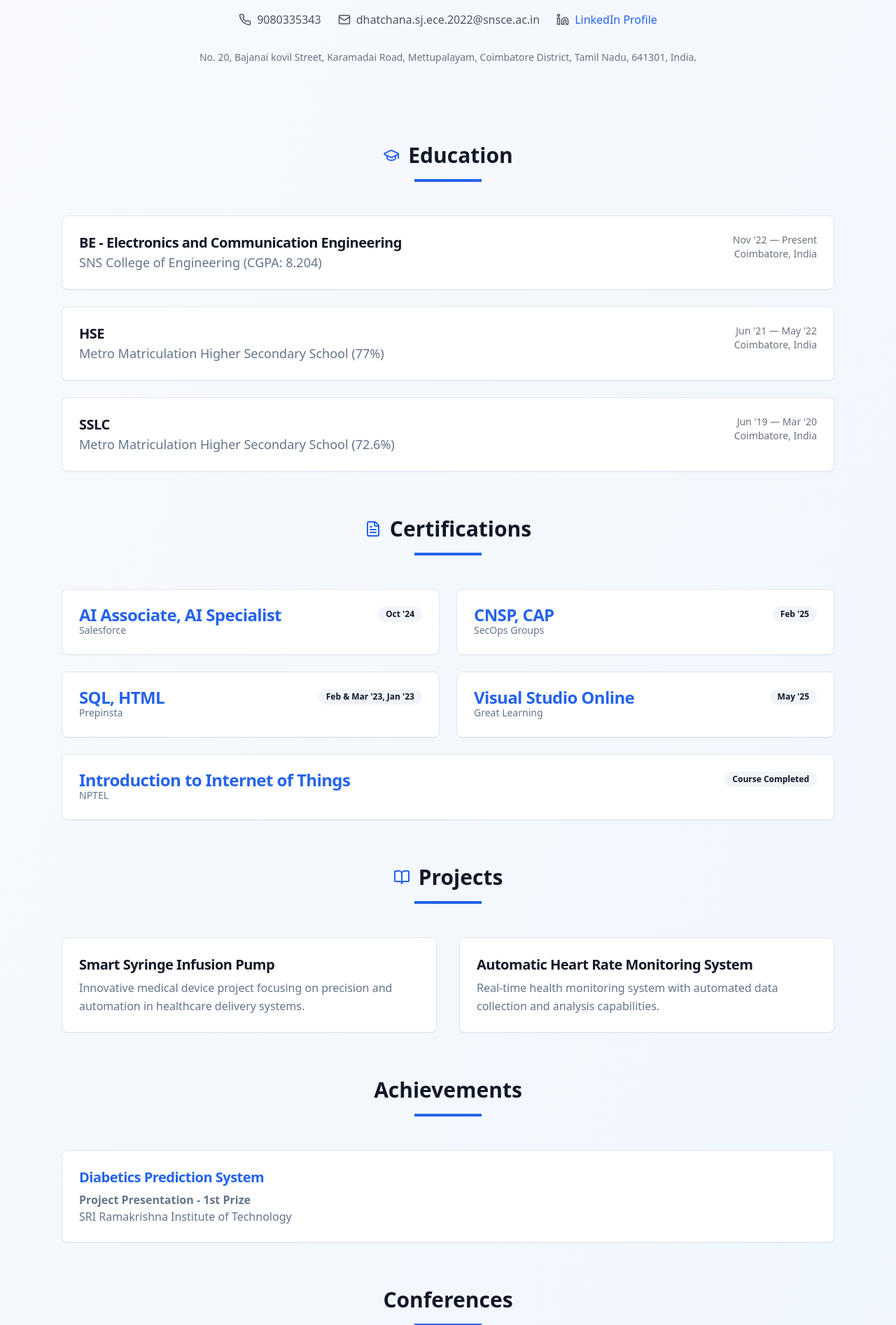
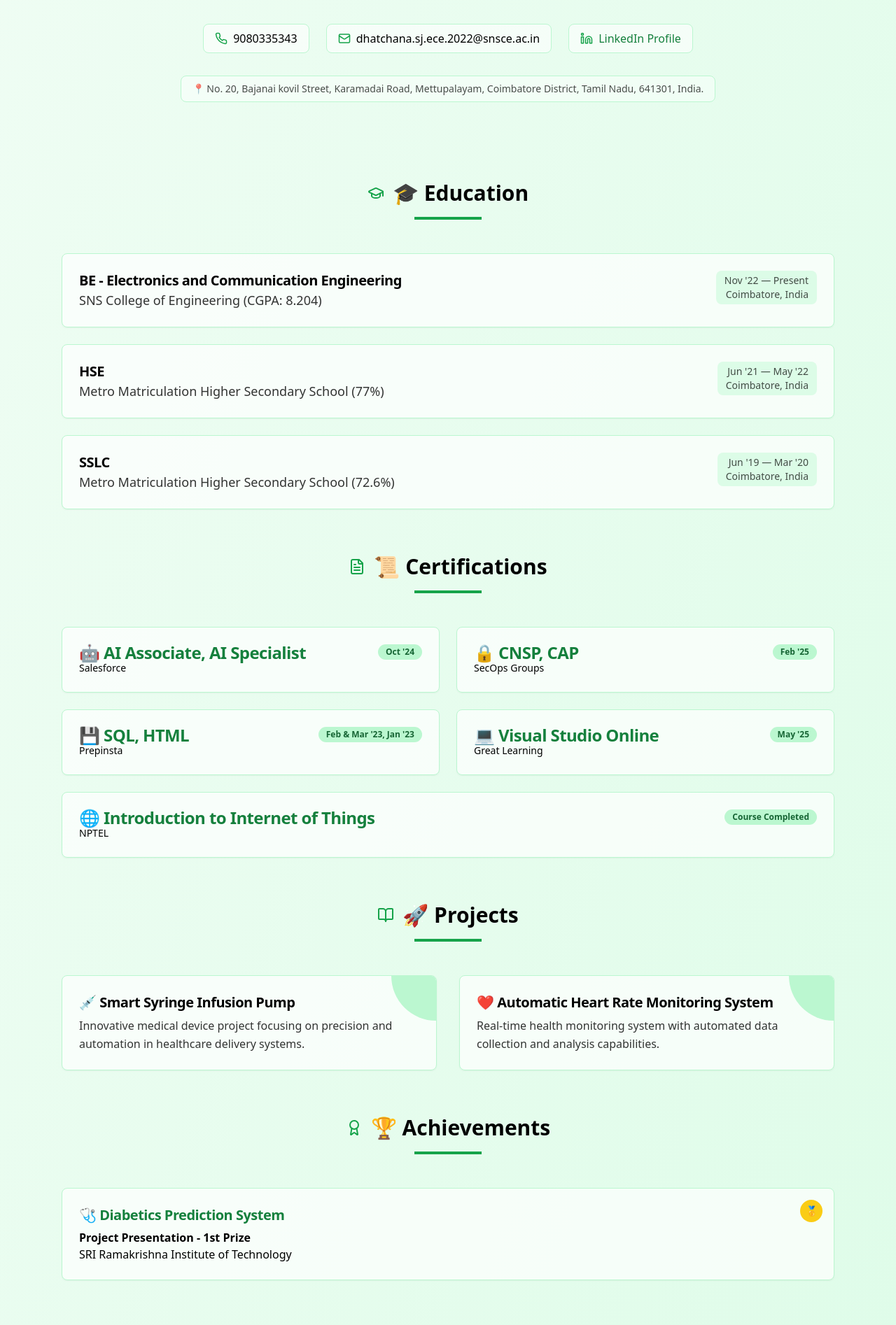
Before and after one commit to Dhatchana06/dhatchu-portfolio, a React (Vite) app: page / in a window 1280 px wide. Shown: the part 540-2434 px from the top of the page at 70% size. Built offline with nearby package versions, Linux system fonts and the light colour scheme.

Commit message:
Change background and text colors
Modify the background color to mild green and text color to black. Make other changes to make the portfolio unique.

```diff
--- a/src/pages/Index.tsx
+++ b/src/pages/Index.tsx
@@ -1,12 +1,13 @@
+
 import { Button } from "@/components/ui/button";
 import { Card, CardContent, CardDescription, CardHeader, CardTitle } from "@/components/ui/card";
 import { Badge } from "@/components/ui/badge";
 import { Separator } from "@/components/ui/separator";
-import { Mail, Phone, Linkedin, GraduationCap, User, BookOpen, FileText } from "lucide-react";
+import { Mail, Phone, Linkedin, GraduationCap, User, BookOpen, FileText, Code, Globe, Award } from "lucide-react";
 
 const Index = () => {
   return (
-    <div className="min-h-screen bg-gradient-to-br from-slate-50 to-blue-50">
+    <div className="min-h-screen bg-gradient-to-br from-green-50 to-green-100">
       {/* Hero Section */}
       <section className="relative px-6 py-20 text-center">
         <div className="max-w-4xl mx-auto">
@@ -17,44 +18,49 @@ const Index = () => {
                 <img
                   src="/lovable-uploads/e53b5026-ad3f-4094-bb08-0fb7aea086d6.png"
                   alt="Dhatchana S J"
-                  className="w-48 h-48 rounded-full object-cover border-4 border-white shadow-lg"
+                  className="w-48 h-48 rounded-full object-cover border-4 border-green-300 shadow-xl hover:shadow-2xl transition-shadow duration-300"
                 />
-                <div className="absolute inset-0 rounded-full bg-gradient-to-tr from-blue-600/20 to-transparent"></div>
+                <div className="absolute inset-0 rounded-full bg-gradient-to-tr from-green-500/20 to-transparent"></div>
+                <div className="absolute -top-2 -right-2 w-8 h-8 bg-green-500 rounded-full flex items-center justify-center">
+                  <Code className="w-4 h-4 text-white" />
+                </div>
               </div>
             </div>
 
-            <h1 className="text-5xl md:text-6xl font-bold text-gray-900 mb-4">
+            <h1 className="text-5xl md:text-6xl font-bold text-black mb-4 tracking-tight">
               Dhatchana S J
             </h1>
-            <p className="text-xl md:text-2xl text-blue-600 mb-6 font-medium">
-              Innovative Aspiring Thinker
-            </p>
-            <p className="text-lg text-gray-600 mb-8 max-w-2xl mx-auto leading-relaxed">
+            <div className="relative inline-block mb-6">
+              <p className="text-xl md:text-2xl text-green-700 font-semibold bg-green-200/50 px-6 py-2 rounded-full border border-green-300">
+                💡 Innovative Aspiring Thinker
+              </p>
+            </div>
+            <p className="text-lg text-black/80 mb-8 max-w-2xl mx-auto leading-relaxed font-medium">
               To have a growth oriented and challenging career, where I can contribute my knowledge
               and skills to the organization and enhance my experience through continuous learning and teamwork.
             </p>
 
             {/* Contact Info */}
-            <div className="flex flex-wrap justify-center gap-6 mb-8 text-gray-600">
-              <div className="flex items-center gap-2">
-                <Phone size={18} />
-                <span>9080335343</span>
+            <div className="flex flex-wrap justify-center gap-6 mb-8 text-black">
+              <div className="flex items-center gap-2 bg-white/60 px-4 py-2 rounded-lg border border-green-200 hover:bg-white/80 transition-colors">
+                <Phone size={18} className="text-green-600" />
+                <span className="font-medium">9080335343</span>
               </div>
-              <div className="flex items-center gap-2">
-                <Mail size={18} />
-                <span>dhatchana.sj.ece.2022@snsce.ac.in</span>
+              <div className="flex items-center gap-2 bg-white/60 px-4 py-2 rounded-lg border border-green-200 hover:bg-white/80 transition-colors">
+                <Mail size={18} className="text-green-600" />
+                <span className="font-medium">dhatchana.sj.ece.2022@snsce.ac.in</span>
               </div>
-              <div className="flex items-center gap-2">
-                <Linkedin size={18} />
+              <div className="flex items-center gap-2 bg-white/60 px-4 py-2 rounded-lg border border-green-200 hover:bg-white/80 transition-colors">
+                <Linkedin size={18} className="text-green-600" />
                 <a href="https://www.linkedin.com/in/dhatchanasampathkumar-sns"
-                   className="text-blue-600 hover:text-blue-800 transition-colors">
+                   className="text-green-700 hover:text-green-900 transition-colors font-medium">
                   LinkedIn Profile
                 </a>
               </div>
             </div>
 
-            <p className="text-sm text-gray-500 mb-8">
-              No. 20, Bajanai kovil Street, Karamadai Road, Mettupalayam, Coimbatore District, Tamil Nadu, 641301, India.
+            <p className="text-sm text-black/70 mb-8 bg-white/40 inline-block px-4 py-2 rounded-lg border border-green-200">
+              📍 No. 20, Bajanai kovil Street, Karamadai Road, Mettupalayam, Coimbatore District, Tamil Nadu, 641301, India.
             </p>
           </div>
         </div>
@@ -64,26 +70,26 @@ const Index = () => {
         {/* Education Section */}
         <section className="mb-16">
           <div className="text-center mb-12">
-            <h2 className="text-3xl font-bold text-gray-900 mb-4 flex items-center justify-center gap-3">
-              <GraduationCap className="text-blue-600" />
-              Education
+            <h2 className="text-3xl font-bold text-black mb-4 flex items-center justify-center gap-3">
+              <GraduationCap className="text-green-600" />
+              🎓 Education
             </h2>
-            <Separator className="w-24 mx-auto bg-blue-600 h-1" />
+            <Separator className="w-24 mx-auto bg-green-600 h-1" />
           </div>
 
           <div className="space-y-6">
-            <Card className="hover:shadow-lg transition-shadow duration-300">
+            <Card className="hover:shadow-lg transition-shadow duration-300 bg-white/70 border-green-200">
               <CardHeader>
                 <div className="flex justify-between items-start">
                   <div>
-                    <CardTitle className="text-xl text-gray-900">
+                    <CardTitle className="text-xl text-black">
                       BE - Electronics and Communication Engineering
                     </CardTitle>
-                    <CardDescription className="text-lg">
+                    <CardDescription className="text-lg text-black/80">
                       SNS College of Engineering (CGPA: 8.204)
                     </CardDescription>
                   </div>
-                  <div className="text-right text-sm text-gray-500">
+                  <div className="text-right text-sm text-black/70 bg-green-100 px-3 py-1 rounded-lg">
                     <div className="font-medium">Nov '22 — Present</div>
                     <div>Coimbatore, India</div>
                   </div>
@@ -91,16 +97,16 @@ const Index = () => {
               </CardHeader>
             </Card>
 
-            <Card className="hover:shadow-lg transition-shadow duration-300">
+            <Card className="hover:shadow-lg transition-shadow duration-300 bg-white/70 border-green-200">
               <CardHeader>
                 <div className="flex justify-between items-start">
                   <div>
-                    <CardTitle className="text-xl text-gray-900">HSE</CardTitle>
-                    <CardDescription className="text-lg">
+                    <CardTitle className="text-xl text-black">HSE</CardTitle>
+                    <CardDescription className="text-lg text-black/80">
                       Metro Matriculation Higher Secondary School (77%)
                     </CardDescription>
                   </div>
-                  <div className="text-right text-sm text-gray-500">
+                  <div className="text-right text-sm text-black/70 bg-green-100 px-3 py-1 rounded-lg">
                     <div className="font-medium">Jun '21 — May '22</div>
                     <div>Coimbatore, India</div>
                   </div>
@@ -108,16 +114,16 @@ const Index = () => {
               </CardHeader>
             </Card>
 
-            <Card className="hover:shadow-lg transition-shadow duration-300">
+            <Card className="hover:shadow-lg transition-shadow duration-300 bg-white/70 border-green-200">
               <CardHeader>
                 <div className="flex justify-between items-start">
                   <div>
-                    <CardTitle className="text-xl text-gray-900">SSLC</CardTitle>
-                    <CardDescription className="text-lg">
+                    <CardTitle className="text-xl text-black">SSLC</CardTitle>
+                    <CardDescription className="text-lg text-black/80">
                       Metro Matriculation Higher Secondary School (72.6%)
                     </CardDescription>
                   </div>
-                  <div className="text-right text-sm text-gray-500">
+                  <div className="text-right text-sm text-black/70 bg-green-100 px-3 py-1 rounded-lg">
                     <div className="font-medium">Jun '19 — Mar '20</div>
                     <div>Coimbatore, India</div>
                   </div>
@@ -130,70 +136,70 @@ const Index = () => {
         {/* Certifications Section */}
         <section className="mb-16">
           <div className="text-center mb-12">
-            <h2 className="text-3xl font-bold text-gray-900 mb-4 flex items-center justify-center gap-3">
-              <FileText className="text-blue-600" />
-              Certifications
+            <h2 className="text-3xl font-bold text-black mb-4 flex items-center justify-center gap-3">
+              <FileText className="text-green-600" />
+              📜 Certifications
             </h2>
-            <Separator className="w-24 mx-auto bg-blue-600 h-1" />
+            <Separator className="w-24 mx-auto bg-green-600 h-1" />
           </div>
 
           <div className="grid md:grid-cols-2 gap-6">
-            <Card className="hover:shadow-lg transition-shadow duration-300">
+            <Card className="hover:shadow-lg transition-shadow duration-300 bg-white/70 border-green-200">
               <CardHeader>
                 <div className="flex justify-between items-start">
                   <div>
-                    <CardTitle className="text-blue-600">AI Associate, AI Specialist</CardTitle>
-                    <CardDescription>Salesforce</CardDescription>
+                    <CardTitle className="text-green-700">🤖 AI Associate, AI Specialist</CardTitle>
+                    <CardDescription className="text-black">Salesforce</CardDescription>
                   </div>
-                  <Badge variant="secondary">Oct '24</Badge>
+                  <Badge variant="secondary" className="bg-green-200 text-green-800">Oct '24</Badge>
                 </div>
               </CardHeader>
             </Card>
 
-            <Card className="hover:shadow-lg transition-shadow duration-300">
+            <Card className="hover:shadow-lg transition-shadow duration-300 bg-white/70 border-green-200">
               <CardHeader>
                 <div className="flex justify-between items-start">
                   <div>
-                    <CardTitle className="text-blue-600">CNSP, CAP</CardTitle>
-                    <CardDescription>SecOps Groups</CardDescription>
+                    <CardTitle className="text-green-700">🔒 CNSP, CAP</CardTitle>
+                    <CardDescription className="text-black">SecOps Groups</CardDescription>
                   </div>
-                  <Badge variant="secondary">Feb '25</Badge>
+                  <Badge variant="secondary" className="bg-green-200 text-green-800">Feb '25</Badge>
                 </div>
               </CardHeader>
             </Card>
 
-            <Card className="hover:shadow-lg transition-shadow duration-300">
+            <Card className="hover:shadow-lg transition-shadow duration-300 bg-white/70 border-green-200">
               <CardHeader>
                 <div className="flex justify-between items-start">
                   <div>
-                    <CardTitle className="text-blue-600">SQL, HTML</CardTitle>
-                    <CardDescription>Prepinsta</CardDescription>
+                    <CardTitle className="text-green-700">💾 SQL, HTML</CardTitle>
+                    <CardDescription className="text-black">Prepinsta</CardDescription>
                   </div>
-                  <Badge variant="secondary">Feb & Mar '23, Jan '23</Badge>
+                  <Badge variant="secondary" className="bg-green-200 text-green-800">Feb & Mar '23, Jan '23</Badge>
                 </div>
               </CardHeader>
             </Card>
 
-            <Card className="hover:shadow-lg transition-shadow duration-300">
+            <Card className="hover:shadow-lg transition-shadow duration-300 bg-white/70 border-green-200">
               <CardHeader>
                 <div className="flex justify-between items-start">
                   <div>
-                    <CardTitle className="text-blue-600">Visual Studio Online</CardTitle>
-                    <CardDescription>Great Learning</CardDescription>
+                    <CardTitle className="text-green-700">💻 Visual Studio Online</CardTitle>
+                    <CardDescription className="text-black">Great Learning</CardDescription>
                   </div>
-                  <Badge variant="secondary">May '25</Badge>
+                  <Badge variant="secondary" className="bg-green-200 text-green-800">May '25</Badge>
                 </div>
               </CardHeader>
             </Card>
 
-            <Card className="hover:shadow-lg transition-shadow duration-300 md:col-span-2">
+            <Card className="hover:shadow-lg transition-shadow duration-300 bg-white/70 border-green-200 md:col-span-2">
               <CardHeader>
                 <div className="flex justify-between items-start">
                   <div>
-                    <CardTitle className="text-blue-600">Introduction to Internet of Things</CardTitle>
-                    <CardDescription>NPTEL</CardDescription>
+                    <CardTitle className="text-green-700">🌐 Introduction to Internet of Things</CardTitle>
+                    <CardDescription className="text-black">NPTEL</CardDescription>
                   </div>
-                  <Badge variant="secondary">Course Completed</Badge>
+                  <Badge variant="secondary" className="bg-green-200 text-green-800">Course Completed</Badge>
                 </div>
               </CardHeader>
             </Card>
@@ -203,27 +209,29 @@ const Index = () => {
         {/* Projects Section */}
         <section className="mb-16">
           <div className="text-center mb-12">
-            <h2 className="text-3xl font-bold text-gray-900 mb-4 flex items-center justify-center gap-3">
-              <BookOpen className="text-blue-600" />
-              Projects
+            <h2 className="text-3xl font-bold text-black mb-4 flex items-center justify-center gap-3">
+              <BookOpen className="text-green-600" />
+              🚀 Projects
             </h2>
-            <Separator className="w-24 mx-auto bg-blue-600 h-1" />
+            <Separator className="w-24 mx-auto bg-green-600 h-1" />
           </div>
 
           <div className="grid md:grid-cols-2 gap-8">
-            <Card className="hover:shadow-lg transition-shadow duration-300">
+            <Card className="hover:shadow-lg transition-shadow duration-300 bg-white/70 border-green-200 relative overflow-hidden">
+              <div className="absolute top-0 right-0 w-16 h-16 bg-green-200 rounded-bl-full"></div>
               <CardHeader>
-                <CardTitle className="text-xl text-gray-900">Smart Syringe Infusion Pump</CardTitle>
-                <CardDescription className="text-base leading-relaxed">
+                <CardTitle className="text-xl text-black">💉 Smart Syringe Infusion Pump</CardTitle>
+                <CardDescription className="text-base leading-relaxed text-black/80">
                   Innovative medical device project focusing on precision and automation in healthcare delivery systems.
                 </CardDescription>
               </CardHeader>
             </Card>
 
-            <Card className="hover:shadow-lg transition-shadow duration-300">
+            <Card className="hover:shadow-lg transition-shadow duration-300 bg-white/70 border-green-200 relative overflow-hidden">
+              <div className="absolute top-0 right-0 w-16 h-16 bg-green-200 rounded-bl-full"></div>
               <CardHeader>
-                <CardTitle className="text-xl text-gray-900">Automatic Heart Rate Monitoring System</CardTitle>
-                <CardDescription className="text-base leading-relaxed">
+                <CardTitle className="text-xl text-black">❤️ Automatic Heart Rate Monitoring System</CardTitle>
+                <CardDescription className="text-base leading-relaxed text-black/80">
                   Real-time health monitoring system with automated data collection and analysis capabilities.
                 </CardDescription>
               </CardHeader>
@@ -234,14 +242,22 @@ const Index = () => {
         {/* Achievements Section */}
         <section className="mb-16">
           <div className="text-center mb-12">
-            <h2 className="text-3xl font-bold text-gray-900 mb-4">Achievements</h2>
-            <Separator className="w-24 mx-auto bg-blue-600 h-1" />
+            <h2 className="text-3xl font-bold text-black mb-4 flex items-center justify-center gap-3">
+              <Award className="text-green-600" />
+              🏆 Achievements
+            </h2>
+            <Separator className="w-24 mx-auto bg-green-600 h-1" />
           </div>
 
-          <Card className="hover:shadow-lg transition-shadow duration-300">
+          <Card className="hover:shadow-lg transition-shadow duration-300 bg-white/70 border-green-200 relative">
+            <div className="absolute top-4 right-4">
+              <div className="w-8 h-8 bg-yellow-400 rounded-full flex items-center justify-center">
+                <span className="text-sm">🥇</span>
+              </div>
+            </div>
             <CardHeader>
-              <CardTitle className="text-xl text-blue-600">Diabetics Prediction System</CardTitle>
-              <CardDescription className="text-base">
+              <CardTitle className="text-xl text-green-700">🩺 Diabetics Prediction System</CardTitle>
+              <CardDescription className="text-base text-black">
                 <strong>Project Presentation - 1st Prize</strong><br />
                 SRI Ramakrishna Institute of Technology
               </CardDescription>
@@ -252,33 +268,36 @@ const Index = () => {
         {/* Conferences Section */}
         <section className="mb-16">
           <div className="text-center mb-12">
-            <h2 className="text-3xl font-bold text-gray-900 mb-4">Conferences</h2>
-            <Separator className="w-24 mx-auto bg-blue-600 h-1" />
+            <h2 className="text-3xl font-bold text-black mb-4 flex items-center justify-center gap-3">
+              <Globe className="text-green-600" />
+              🌐 Conferences
+            </h2>
+            <Separator className="w-24 mx-auto bg-green-600 h-1" />
           </div>
 
           <div className="space-y-6">
-            <Card className="hover:shadow-lg transition-shadow duration-300">
+            <Card className="hover:shadow-lg transition-shadow duration-300 bg-white/70 border-green-200">
               <CardHeader>
-                <CardTitle className="text-lg text-gray-900">IOT BASED SHOCK ABSORBER</CardTitle>
-                <CardDescription>
+                <CardTitle className="text-lg text-black">🔧 IOT BASED SHOCK ABSORBER</CardTitle>
+                <CardDescription className="text-black/80">
                   International Conference ELECTROX '23, Karpagam Institute of Technology
                 </CardDescription>
               </CardHeader>
             </Card>
 
-            <Card className="hover:shadow-lg transition-shadow duration-300">
+            <Card className="hover:shadow-lg transition-shadow duration-300 bg-white/70 border-green-200">
               <CardHeader>
-                <CardTitle className="text-lg text-gray-900">AUTOMATIC HEART RATE MONITORING SYSTEM</CardTitle>
-                <CardDescription>
+                <CardTitle className="text-lg text-black">💓 AUTOMATIC HEART RATE MONITORING SYSTEM</CardTitle>
+                <CardDescription className="text-black/80">
                   International Conference ICCSICE '24, Karpagam Academy of Higher Education
                 </CardDescription>
               </CardHeader>
             </Card>
 
-            <Card className="hover:shadow-lg transition-shadow duration-300">
+            <Card className="hover:shadow-lg transition-shadow duration-300 bg-white/70 border-green-200">
               <CardHeader>
-                <CardTitle className="text-lg text-gray-900">SMART SYRINGE INFUSION PUMP</CardTitle>
-                <CardDescription>
+                <CardTitle className="text-lg text-black">💉 SMART SYRINGE INFUSION PUMP</CardTitle>
+                <CardDescription className="text-black/80">
                   International Conference, Suguna College of Engineering
                 </CardDescription>
               </CardHeader>
@@ -289,31 +308,31 @@ const Index = () => {
         {/* Skills Section */}
         <section className="mb-16">
           <div className="text-center mb-12">
-            <h2 className="text-3xl font-bold text-gray-900 mb-4 flex items-center justify-center gap-3">
-              <User className="text-blue-600" />
-              Skills
+            <h2 className="text-3xl font-bold text-black mb-4 flex items-center justify-center gap-3">
+              <User className="text-green-600" />
+              🛠️ Skills
             </h2>
-            <Separator className="w-24 mx-auto bg-blue-600 h-1" />
+            <Separator className="w-24 mx-auto bg-green-600 h-1" />
           </div>
 
-          <Card className="hover:shadow-lg transition-shadow duration-300">
+          <Card className="hover:shadow-lg transition-shadow duration-300 bg-white/70 border-green-200">
             <CardContent className="pt-6">
               <div className="space-y-6">
                 <div>
-                  <h3 className="text-lg font-semibold text-gray-900 mb-3">Programming Languages</h3>
+                  <h3 className="text-lg font-semibold text-black mb-3">💻 Programming Languages</h3>
                   <div className="flex flex-wrap gap-2">
-                    <Badge variant="outline" className="text-blue-600 border-blue-600">HTML</Badge>
-                    <Badge variant="outline" className="text-blue-600 border-blue-600">SQL</Badge>
-                    <Badge variant="outline" className="text-blue-600 border-blue-600">JAVA</Badge>
+                    <Badge variant="outline" className="text-green-700 border-green-600 bg-green-50">HTML</Badge>
+                    <Badge variant="outline" className="text-green-700 border-green-600 bg-green-50">SQL</Badge>
+                    <Badge variant="outline" className="text-green-700 border-green-600 bg-green-50">JAVA</Badge>
                   </div>
                 </div>
 
                 <div>
-                  <h3 className="text-lg font-semibold text-gray-900 mb-3">Languages</h3>
+                  <h3 className="text-lg font-semibold text-black mb-3">🗣️ Languages</h3>
                   <div className="flex flex-wrap gap-2">
-                    <Badge variant="outline" className="text-green-600 border-green-600">English</Badge>
-                    <Badge variant="outline" className="text-green-600 border-green-600">Tamil</Badge>
-                    <Badge variant="outline" className="text-green-600 border-green-600">Japanese</Badge>
+                    <Badge variant="outline" className="text-green-800 border-green-700 bg-green-100">English</Badge>
+                    <Badge variant="outline" className="text-green-800 border-green-700 bg-green-100">Tamil</Badge>
+                    <Badge variant="outline" className="text-green-800 border-green-700 bg-green-100">Japanese</Badge>
                   </div>
                 </div>
               </div>
@@ -323,10 +342,10 @@ const Index = () => {
 
         {/* Declaration */}
         <section className="text-center">
-          <Card className="bg-blue-50 border-blue-200">
+          <Card className="bg-green-100 border-green-300 shadow-lg">
             <CardHeader>
-              <CardTitle className="text-xl text-gray-900">Declaration</CardTitle>
-              <CardDescription className="text-base italic">
+              <CardTitle className="text-xl text-black">📝 Declaration</CardTitle>
+              <CardDescription className="text-base italic text-black/80 font-medium">
                 "I hereby declare that all the information contained in my resume is in accordance with truth to my knowledge."
               </CardDescription>
             </CardHeader>
```
